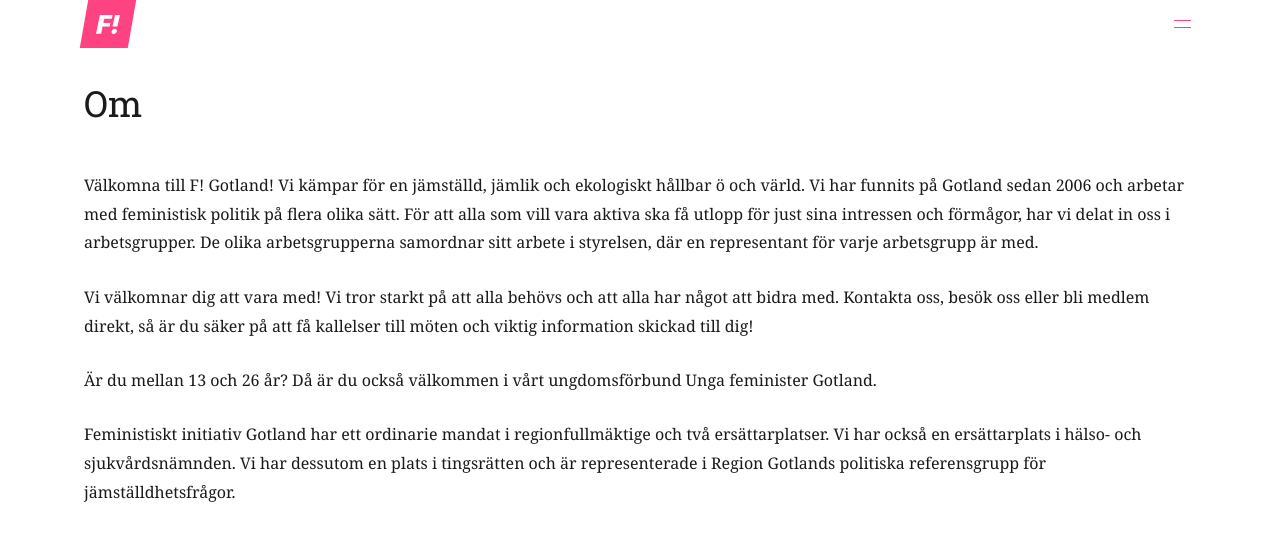
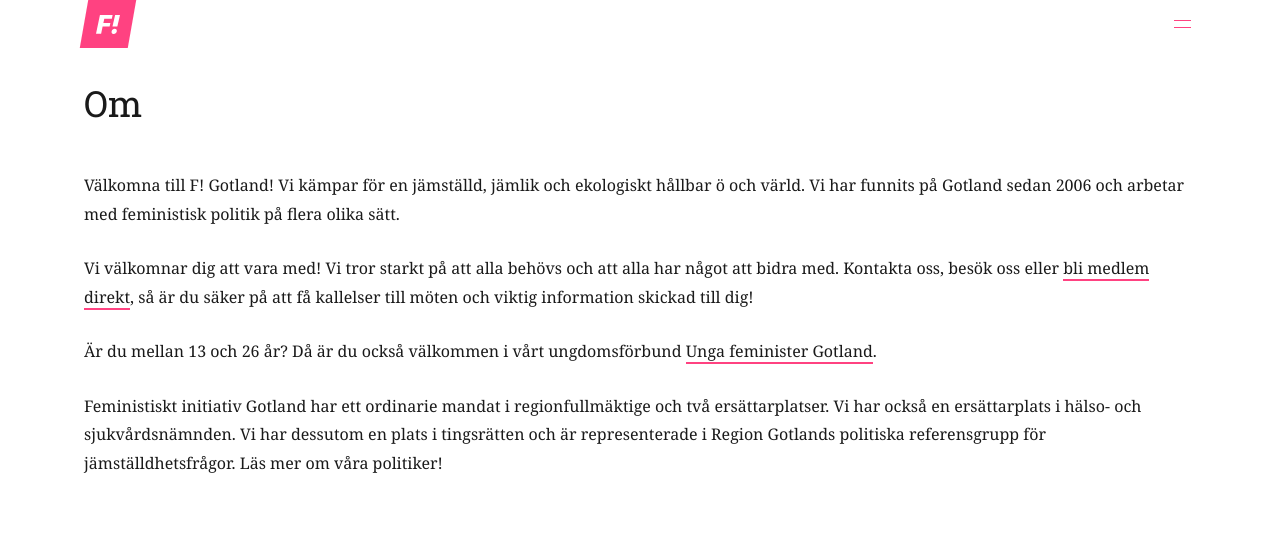
Before and after one commit to figotland/figotland, a Jekyll site: the page built from om.markdown, in a window 1280 px wide. Shown: the top 541 px of the page. Built offline with Jekyll 4.4.1, drawn with Linux system fonts in a browser that asks for light colours; nearby versions of some CDN libraries.

Commit message:
Updated Om

```diff
--- a/om.markdown
+++ b/om.markdown
@@ -3,10 +3,10 @@
 date: 2017-10-04 11:30:00 Z
 ---
 
-Välkomna till F! Gotland! Vi kämpar för en jämställd, jämlik och ekologiskt hållbar ö och värld. Vi har funnits på Gotland sedan 2006 och arbetar med feministisk politik på flera olika sätt. För att alla som vill vara aktiva ska få utlopp för just sina intressen och förmågor, har vi delat in oss i arbetsgrupper. De olika arbetsgrupperna samordnar sitt arbete i styrelsen, där en representant för varje arbetsgrupp är med.
+Välkomna till F! Gotland! Vi kämpar för en jämställd, jämlik och ekologiskt hållbar ö och värld. Vi har funnits på Gotland sedan 2006 och arbetar med feministisk politik på flera olika sätt.
 
-Vi välkomnar dig att vara med! Vi tror starkt på att alla behövs och att alla har något att bidra med. Kontakta oss, besök oss eller bli medlem direkt, så är du säker på att få kallelser till möten och viktig information skickad till dig!
+Vi välkomnar dig att vara med! Vi tror starkt på att alla behövs och att alla har något att bidra med. Kontakta oss, besök oss eller [bli medlem direkt](https://feministisktinitiativ.se/bli-medlem/), så är du säker på att få kallelser till möten och viktig information skickad till dig!
 
-Är du mellan 13 och 26 år? Då är du också välkommen i vårt ungdomsförbund Unga feminister Gotland.
+Är du mellan 13 och 26 år? Då är du också välkommen i vårt ungdomsförbund [Unga feminister Gotland](https://www.facebook.com/UngaFeministerGotland/).
 
-Feministiskt initiativ Gotland har ett ordinarie mandat i regionfullmäktige och två ersättarplatser. Vi har också en ersättarplats i hälso- och sjukvårdsnämnden. Vi har dessutom en plats i tingsrätten och är representerade i Region Gotlands politiska referensgrupp för jämställdhetsfrågor.
+Feministiskt initiativ Gotland har ett ordinarie mandat i regionfullmäktige och två ersättarplatser. Vi har också en ersättarplats i hälso- och sjukvårdsnämnden. Vi har dessutom en plats i tingsrätten och är representerade i Region Gotlands politiska referensgrupp för jämställdhetsfrågor. Läs mer om våra politiker!
```
